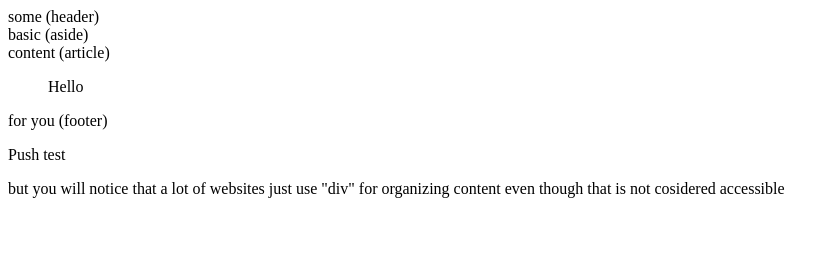
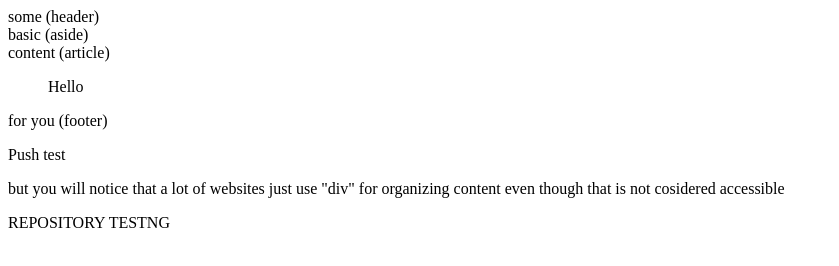
Before and after one commit to mdakiwas/mdakiwas.github.io, a plain HTML site: page index.html in a window 1280 px wide. Shown: the whole page, without its empty margins (0-839 px from the left). Drawn offline with Linux system fonts and the light colour scheme.

Commit message:
Repository test

```diff
--- a/index.html
+++ b/index.html
@@ -16,5 +16,6 @@
     <footer>for you (footer)</footer>
     <p>Push test</p>
     <div>but you will notice that a lot of websites just use "div" for organizing content even though that is not cosidered accessible</div>
+    <p>REPOSITORY TESTNG</p>
   </body>
 </html>
```
